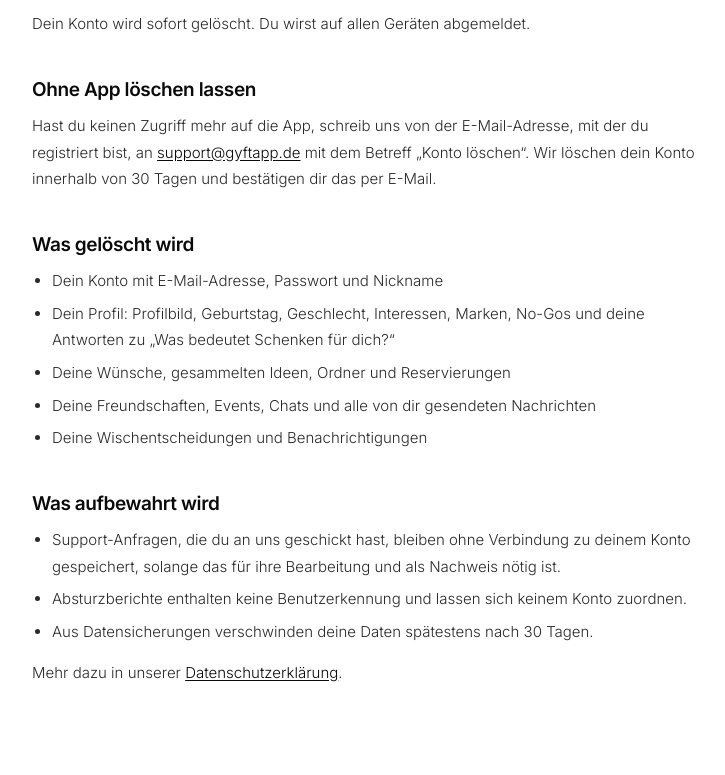
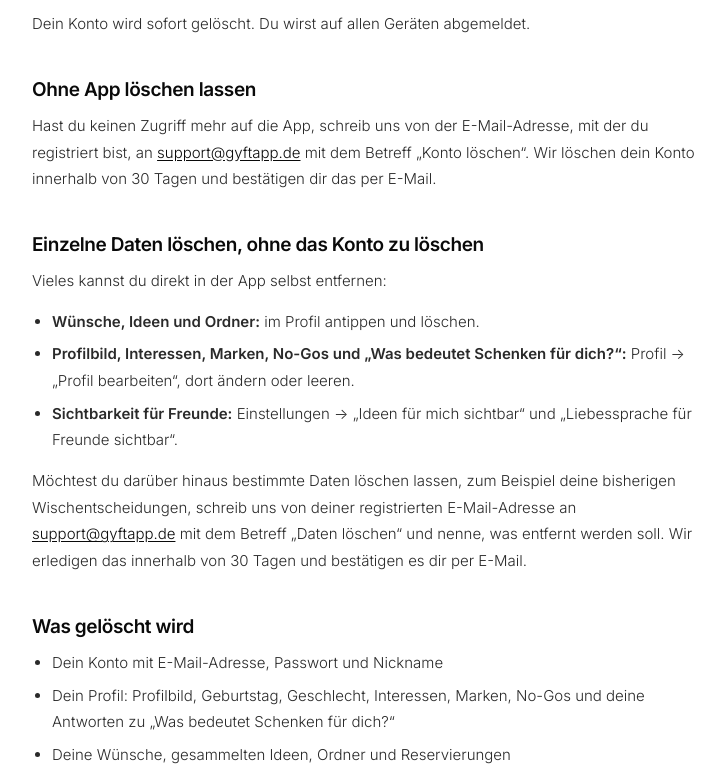
Before and after one commit to maximergheledji-sketch/giftly, a plain HTML site: page konto-loeschen.html in a window 1280 px wide. Shown: the part 447-1222 px from the top of the page, without its empty margins (272-997 px from the left). Drawn offline with Linux system fonts and the light colour scheme.

Commit message:
Konto löschen: Abschnitt „Einzelne Daten löschen“ (#daten) für Google Play
Co-Authored-By: Claude Opus 5.5 <noreply@anthropic.com>

```diff
--- a/konto-loeschen.html
+++ b/konto-loeschen.html
@@ -68,6 +68,18 @@
         <a href="mailto:support@gyftapp.de?subject=Konto%20l%C3%B6schen">support@gyftapp.de</a> mit dem Betreff „Konto löschen“.
         Wir löschen dein Konto innerhalb von 30 Tagen und bestätigen dir das per E-Mail.</p>
 
+      <h2 id="daten">Einzelne Daten löschen, ohne das Konto zu löschen</h2>
+      <p>Vieles kannst du direkt in der App selbst entfernen:</p>
+      <ul>
+        <li><strong>Wünsche, Ideen und Ordner:</strong> im Profil antippen und löschen.</li>
+        <li><strong>Profilbild, Interessen, Marken, No-Gos und „Was bedeutet Schenken für dich?“:</strong> Profil → „Profil bearbeiten“, dort ändern oder leeren.</li>
+        <li><strong>Sichtbarkeit für Freunde:</strong> Einstellungen → „Ideen für mich sichtbar“ und „Liebessprache für Freunde sichtbar“.</li>
+      </ul>
+      <p>Möchtest du darüber hinaus bestimmte Daten löschen lassen, zum Beispiel deine bisherigen Wischentscheidungen,
+        schreib uns von deiner registrierten E-Mail-Adresse an
+        <a href="mailto:support@gyftapp.de?subject=Daten%20l%C3%B6schen">support@gyftapp.de</a> mit dem Betreff „Daten löschen“
+        und nenne, was entfernt werden soll. Wir erledigen das innerhalb von 30 Tagen und bestätigen es dir per E-Mail.</p>
+
       <h2>Was gelöscht wird</h2>
       <ul>
         <li>Dein Konto mit E-Mail-Adresse, Passwort und Nickname</li>
```
